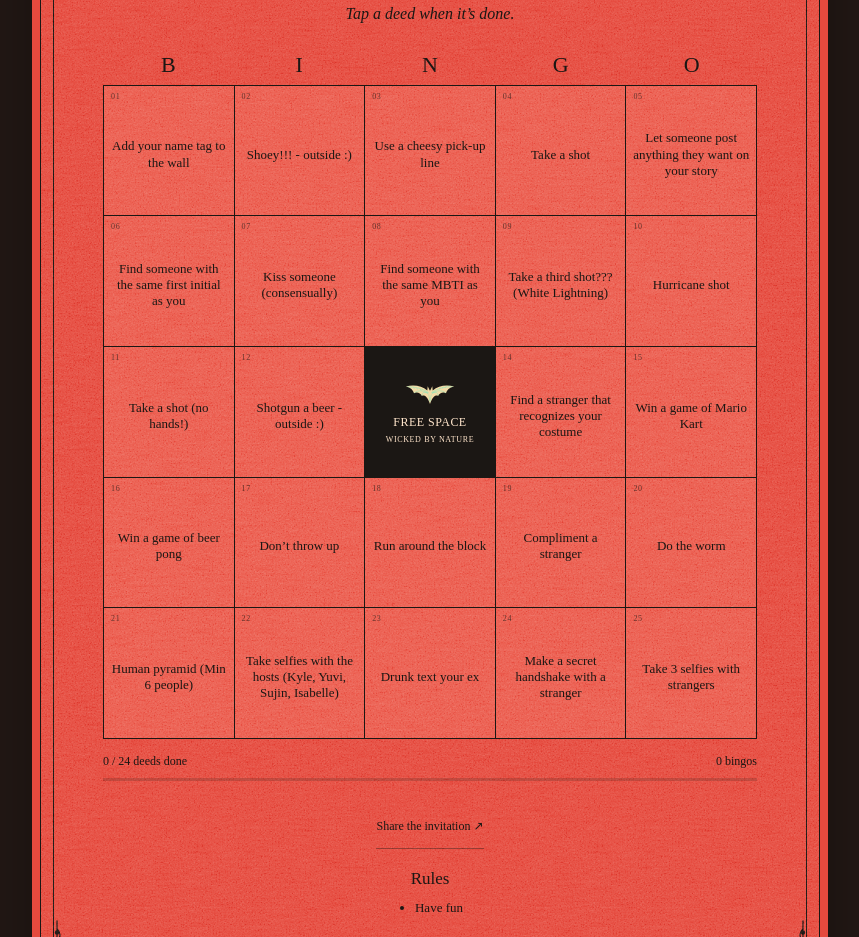
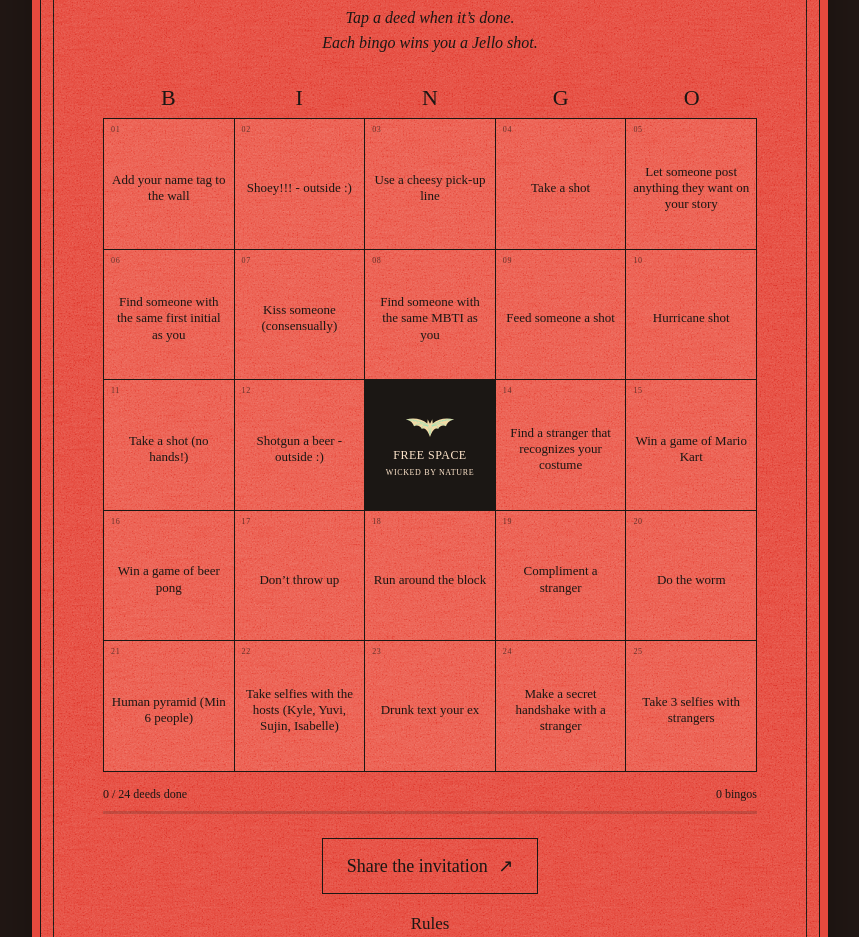
Before and after one commit to kcgroulx/halloween-bingo, a website: page index.html in a window 1280 px wide. Shown: the part 309-1246 px from the top of the page, without its empty margins (210-1069 px from the left). Drawn offline with Linux system fonts and the light colour scheme; a web font is replaced by a local one.

Commit message:
Update selected challenge, announce bingo prize, and enlarge sharing button

```diff
--- a/app.js
+++ b/app.js
@@ -1,4 +1,4 @@
-import { challenges } from './challenges.js?v=8';
+import { challenges } from './challenges.js?v=9';
 import { FREE, STORAGE_KEY, makeCard, winningLines, readProgress, serializeProgress } from './game.js';
 
 const card = makeCard(challenges);
--- a/challenges.js
+++ b/challenges.js
@@ -34,8 +34,8 @@ export const challenges = [
     "text": "Find someone with the same MBTI as you"
   },
   {
-    "id": "party-12",
-    "text": "Take a third shot??? (White Lightning)"
+    "id": "party-12-feed-shot",
+    "text": "Feed someone a shot"
   },
   {
     "id": "party-19",
--- a/index.html
+++ b/index.html
@@ -7,8 +7,8 @@
   <meta name="description" content="The 3951 Halloween party bingo card. Tap a deed when it’s done.">
   <title>3951 Halloween Bingo</title>
   <link rel="icon" href="./assets/bat.svg" type="image/svg+xml">
-  <link rel="stylesheet" href="./styles.css?v=8">
-  <script type="module" src="./app.js?v=8"></script>
+  <link rel="stylesheet" href="./styles.css?v=9">
+  <script type="module" src="./app.js?v=9"></script>
 </head>
 <body>
   <main class="invitation">
@@ -19,7 +19,7 @@
     <header>
       <div class="crest" aria-hidden="true"><span></span><img src="./assets/bat.svg" alt=""><span></span></div>
       <h1><span class="house">3951</span><span class="halloween">Halloween</span><span class="bingo">Bingo</span></h1>
-      <p class="tagline" id="instructions">Tap a deed when it’s done.</p>
+      <p class="tagline" id="instructions">Tap a deed when it’s done.<br>Each bingo wins you a Jello shot.</p>
     </header>
     <section class="game" aria-label="Your bingo card">
       <div class="letters" aria-hidden="true"><span>B</span><span>I</span><span>N</span><span>G</span><span>O</span></div>
--- a/styles.css
+++ b/styles.css
@@ -61,3 +61,7 @@ dialog { color: var(--ink); background: #e35b4b; border: 1px solid var(--ink); p
 
 /* Keep the selected full-length challenges inside square tiles on narrow phones. */
 @media (max-width: 359px) { .tile:not(.free) { font-size: 7px; line-height: 1.08; } }
+
+.tagline { line-height: 1.6; }
+#share { font-size: 18px; min-height: 56px; padding: 14px 24px; border: 1px solid var(--ink); max-width: 100%; }
+#share span { display: inline-block; margin-left: 6px; }
```
